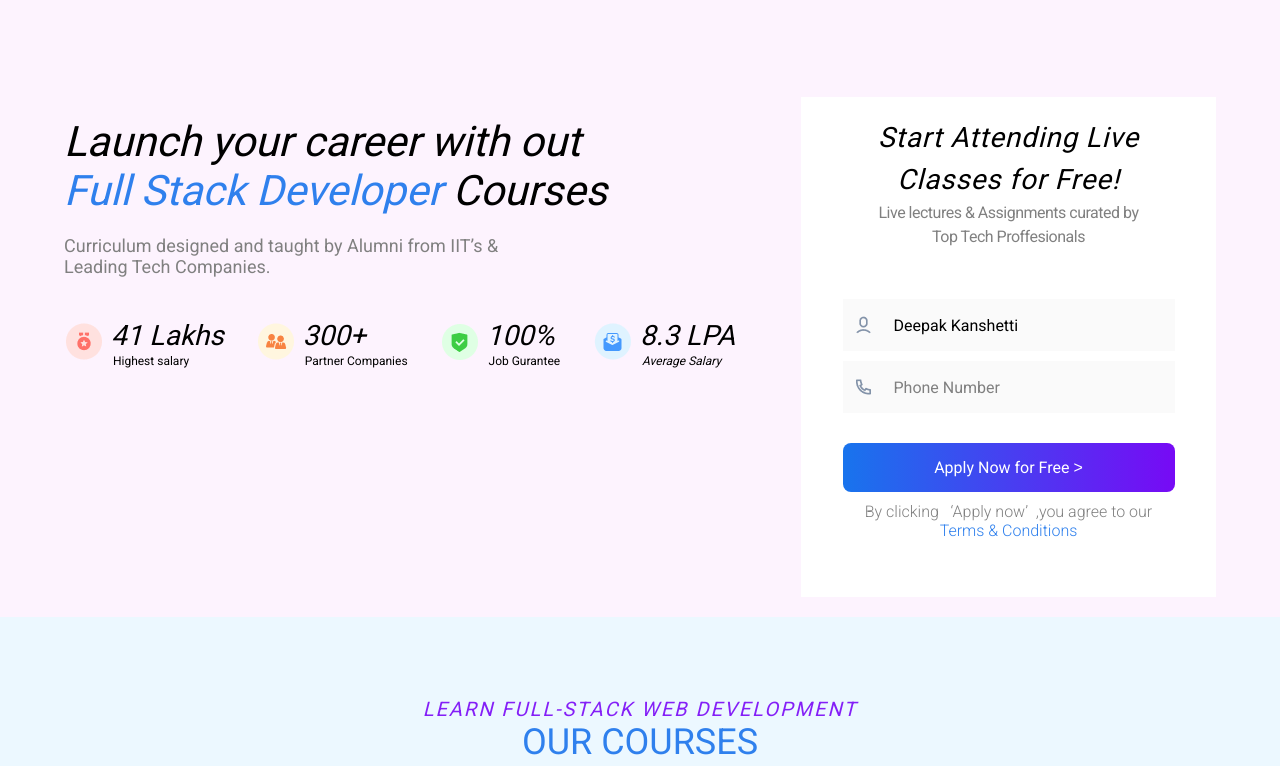
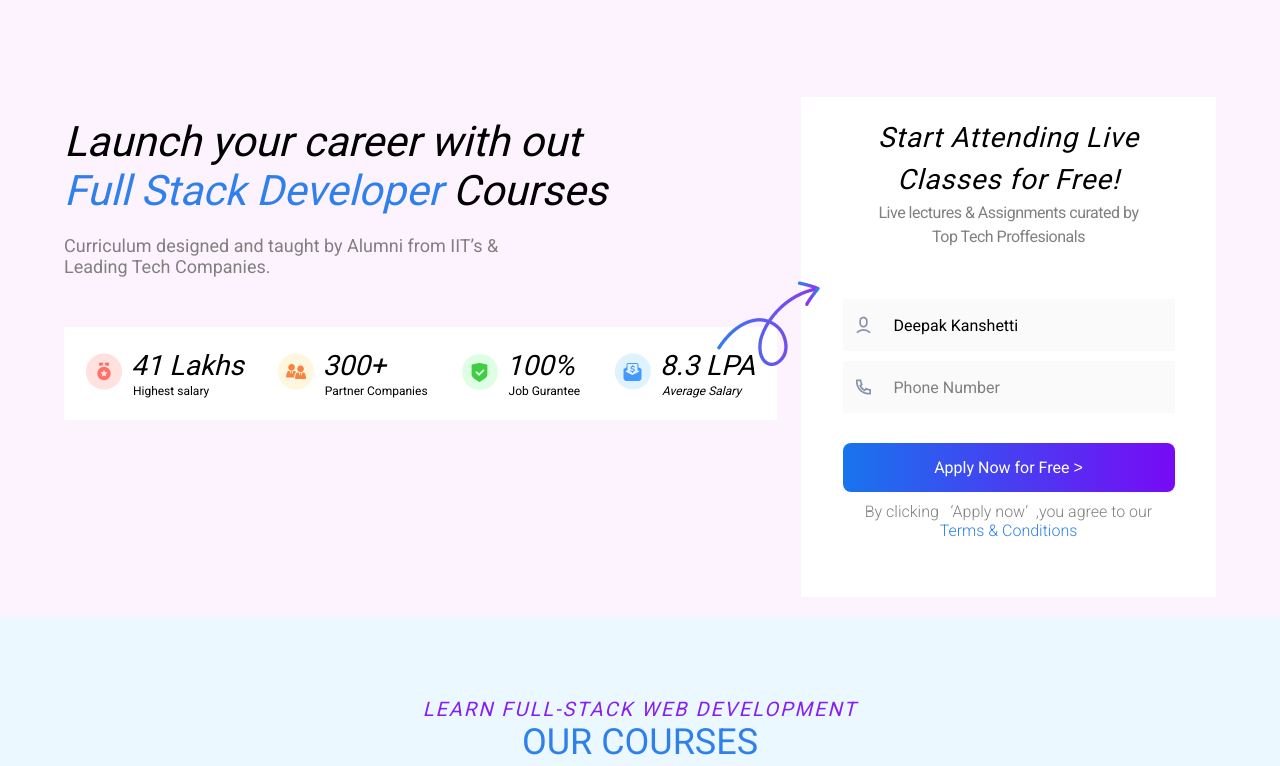
Before and after one commit to forbidden451/august-module-test, a plain HTML site: page index.html in a window 1280 px wide. Shown: the part 109-875 px from the top of the page. Drawn offline with Linux system fonts and the light colour scheme.

Commit message:
Add files via upload

```diff
--- a/index.html
+++ b/index.html
@@ -37,8 +37,12 @@
                 <p>Launch your career with out <br> <span style="color: #2F80ED;">Full Stack Developer</span> Courses</p>
 
                 <div class="left-next">
+
                     <p>Curriculum designed and taught by Alumni from IIT’s & <br> Leading Tech Companies.</p>
-
+                    <div class="backgrnd">
+                        <div class="image-arrow">
+                            <img src="./assets/Arrow.png" alt="">
+                        </div>
                         <div class="tables">
                             <table >
                                 <tr>
@@ -102,6 +106,7 @@
                             </table>
 
 
+                        </div>
                     </div>
                 </div>
             </div>
--- a/style.css
+++ b/style.css
@@ -78,6 +78,7 @@ header{
     max-width:90%;
     margin-left: auto;
     margin-right: auto;
+
 }
 
 .lef>p{
@@ -91,15 +92,32 @@ header{
 }
 
 
-
+.lef{
+    position: relative;
+    z-index:10;
+}
 .left-next>p{
     font-size:18px;
     color:grey;
 }
 
 .tables{
-    padding-top:40px;
     display:flex;
+}
+
+.backgrnd{
+    margin-top:50px;
+    padding:20px;
+    background-color: white;
+
+    z-index:3;
+}
+
+.image-arrow{
+    position:absolute;
+    right:-60px;
+    top:180px;
+    z-index: 0;
 }
 
 .right{
```
Lines whose indentation alone changed are shown as unchanged.
